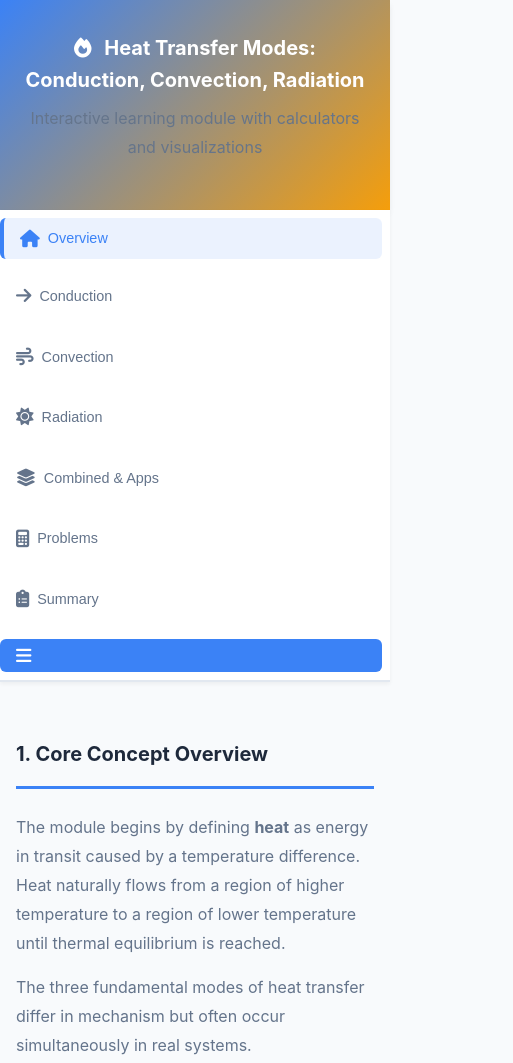
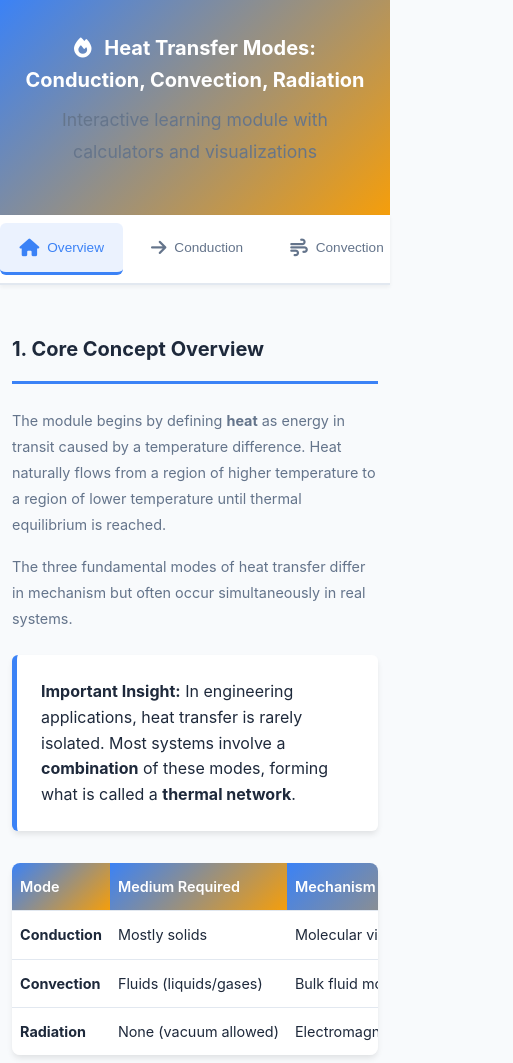
Before and after one commit to Kurunotchi/Engineering_Physics, a plain HTML site: page Physics_2/index.html in a window 390 px wide. Shown: the top 1063 px of the page, 513 px wide, since content can reach past the window. Drawn offline with nearby package versions, Linux system fonts and the light colour scheme.

Commit message:
Update style.css

```diff
--- a/Physics_2/style.css
+++ b/Physics_2/style.css
@@ -59,6 +59,15 @@
   transition: var(--transition);
 }
 
+h1, h2, h3 {
+  font-size: clamp(1.25rem, 5vw, 2.5rem);
+}
+
+h1 { font-size: clamp(1.5rem, 6vw, 2.5rem); }
+h2 { font-size: clamp(1.5rem, 4vw, 2rem); }
+h3 { font-size: clamp(1.1rem, 3.5vw, 1.4rem); }
+p { font-size: clamp(0.9rem, 3vw, 1rem); }
+
 header {
   text-align: center;
   padding: 3rem 2rem;
@@ -93,9 +102,27 @@
   z-index: 10;
 }
 
+.hamburger {
+  display: none;
+  background: none;
+  border: none;
+  font-size: 1.2rem;
+  padding: 0.75rem 1rem;
+  cursor: pointer;
+  color: var(--text-secondary);
+  align-items: center;
+  justify-content: center;
+}
+
+.hamburger:focus {
+  outline: 2px solid var(--accent);
+  outline-offset: 2px;
+  border-radius: 4px;
+}
+
 .tab-btn {
   flex: 1;
-  padding: 1rem 1.5rem;
+  padding: clamp(0.75rem, 4vw, 1rem) clamp(1rem, 5vw, 1.5rem);
   border: none;
   background: none;
   cursor: pointer;
@@ -109,6 +136,13 @@
   font-weight: 500;
   color: var(--text-secondary);
   min-width: fit-content;
+  min-height: 44px;
+  font-size: clamp(0.85rem, 3vw, 1rem);
+}
+
+.tab-btn:focus-visible {
+  outline: 2px solid var(--accent);
+  outline-offset: 2px;
 }
 
 .tab-btn:hover {
@@ -257,8 +291,11 @@
   margin: 2rem 0;
   background: var(--bg-secondary);
   border-radius: 8px;
-  overflow: hidden;
+  overflow-x: auto;
+  display: block;
+  white-space: nowrap;
   box-shadow: var(--shadow);
+  -webkit-overflow-scrolling: touch;
 }
 
 .comparison-table th, .comparison-table td {
@@ -284,8 +321,8 @@
 /* Cards Grid */
 .cards {
   display: grid;
-  grid-template-columns: repeat(auto-fit, minmax(300px, 1fr));
-  gap: 1.5rem;
+  grid-template-columns: repeat(auto-fit, minmax(clamp(280px, 90vw, 350px), 1fr));
+  gap: clamp(1rem, 4vw, 1.5rem);
   margin: 2rem 0;
 }
 
@@ -449,8 +486,8 @@
 .slider-group input[type="range"]::-webkit-slider-thumb {
   -webkit-appearance: none;
   appearance: none;
-  width: 18px;
-  height: 18px;
+  width: clamp(20px, 5vw, 24px);
+  height: clamp(20px, 5vw, 24px);
   border-radius: 50%;
   background: var(--accent);
   cursor: pointer;
@@ -534,7 +571,7 @@
   background: var(--accent);
   color: white;
   border: none;
-  padding: 0.75rem 1.5rem;
+  padding: clamp(0.75rem, 4vw, 1rem) clamp(1rem, 5vw, 1.5rem);
   border-radius: 6px;
   cursor: pointer;
   transition: var(--transition);
@@ -543,7 +580,14 @@
   gap: 0.5rem;
   margin: 0.5rem 0.5rem 0.5rem 0;
   font-weight: 500;
-  font-size: 1rem;
+  font-size: clamp(0.9rem, 3vw, 1rem);
+  min-height: 44px;
+  touch-action: manipulation;
+}
+
+button:focus-visible {
+  outline: 2px solid var(--accent-heat);
+  outline-offset: 2px;
 }
 
 button:hover {
@@ -617,51 +661,34 @@
 }
 
 /* Responsive Design */
+/* Enhanced Responsive Design - Mobile First */
+.hamburger {
+  display: block;
+}
+
+.tabs.mobile-open {
+  flex-direction: column;
+}
+
+@media (min-width: 640px) {
+  .hamburger {
+    display: none;
+  }
+}
+
 @media (max-width: 1024px) {
-  header h1 {
-    font-size: 2rem;
-  }
-
   .cards {
     grid-template-columns: repeat(auto-fit, minmax(250px, 1fr));
-  }
-
-  .tab-btn {
-    padding: 0.75rem 1rem;
-    font-size: 0.9rem;
   }
 }
 
 @media (max-width: 768px) {
-  header h1 {
-    font-size: 1.5rem;
-  }
-
-  header p {
-    font-size: 1rem;
+  header {
+    padding: 2rem 1rem;
   }
 
   .tab-content {
     padding: 1.5rem 1rem;
-  }
-
-  h2 {
-    font-size: 1.5rem;
-  }
-
-  nav.tabs {
-    flex-direction: column;
-  }
-
-  .tab-btn {
-    border-bottom: 3px solid transparent;
-    justify-content: flex-start;
-    padding: 0.75rem 1rem;
-  }
-
-  .tab-btn.active {
-    border-bottom: none;
-    border-left: 4px solid var(--accent);
   }
 
   .cards {
@@ -689,6 +716,10 @@
     padding: 1.5rem;
   }
 
+  .comparison-table {
+    font-size: 0.9rem;
+  }
+
   footer {
     flex-direction: column;
     text-align: center;
@@ -696,6 +727,24 @@
 
   footer p, footer button {
     margin: 0;
+  }
+}
+
+@media (max-width: 480px) {
+  header {
+    padding: 1.5rem 1rem;
+  }
+
+  .tab-content {
+    padding: 1rem 0.75rem;
+  }
+
+  .slider-group {
+    padding: 1rem;
+  }
+
+  .slider-group span {
+    min-width: 50px;
   }
 }
 
```
